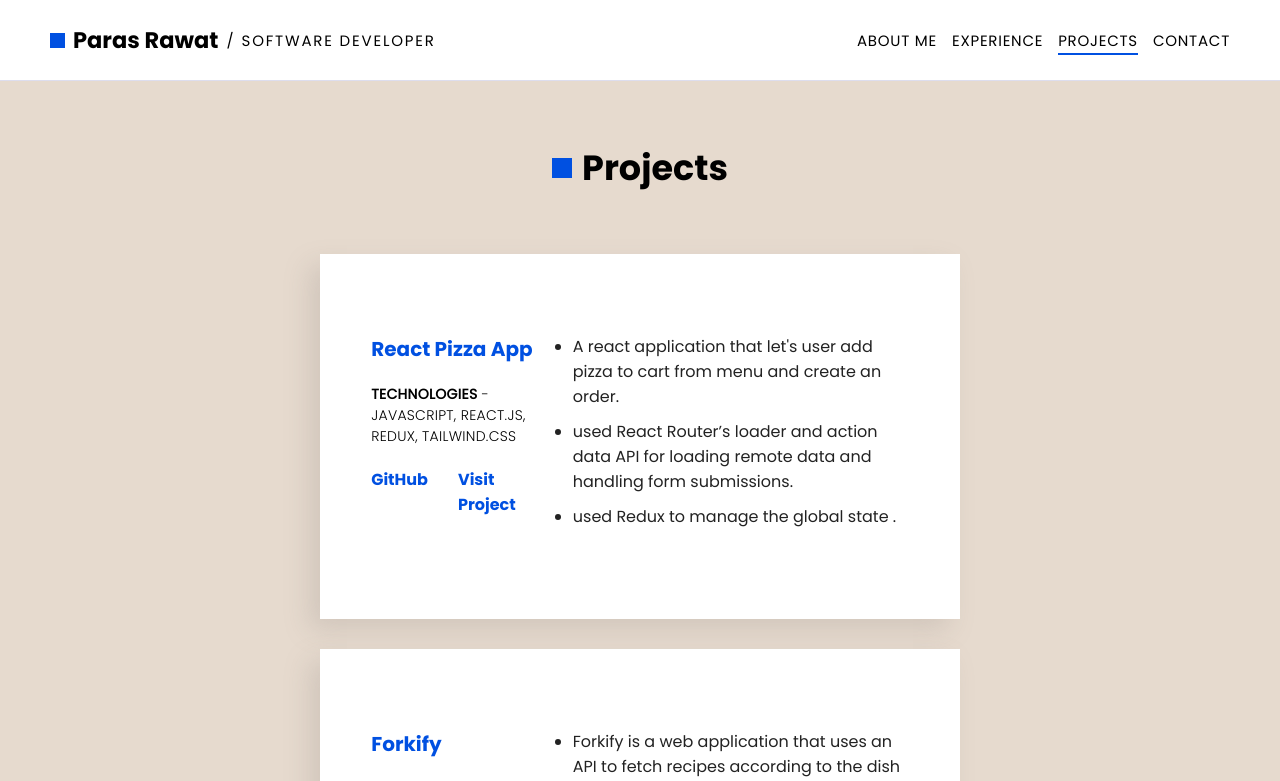
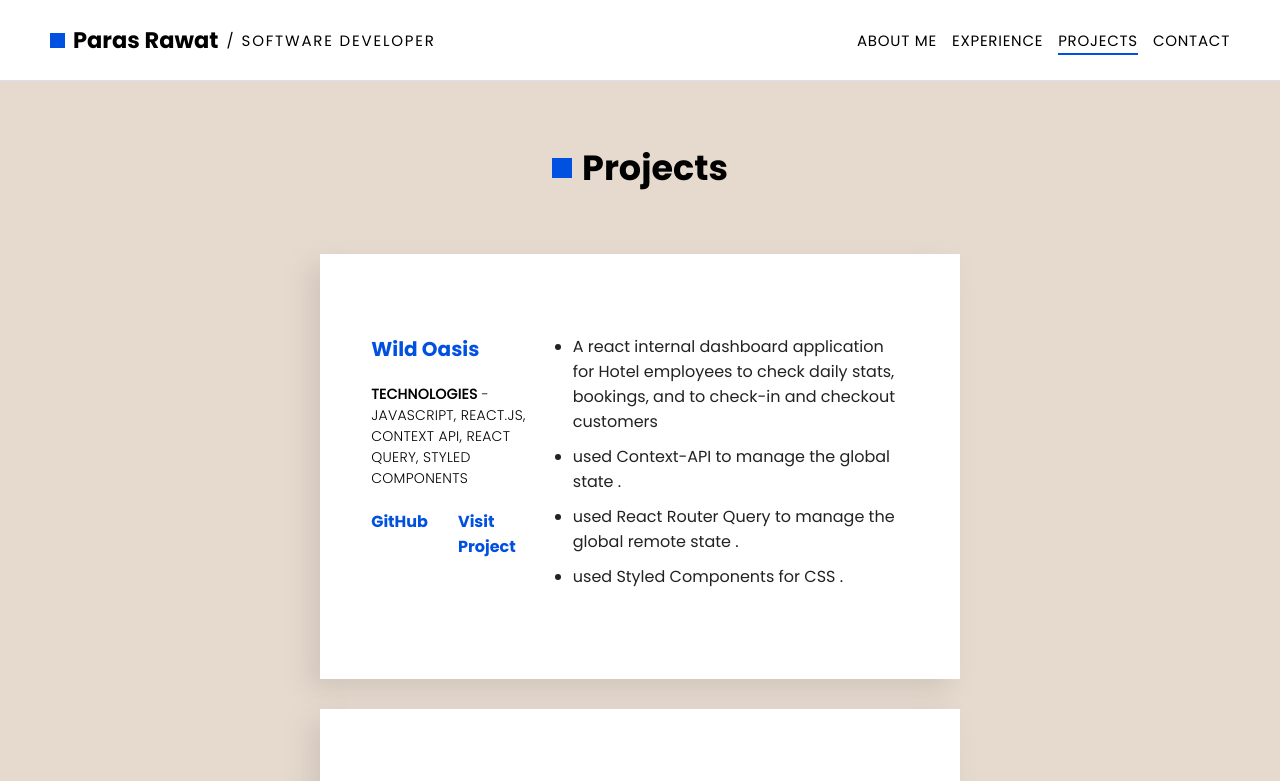
Before and after one commit to Paras0-7/Portfolio, a React (Create React App) app: page /projects in a window 1280 px wide. Shown: the top 781 px of the page. Built offline with nearby package versions, Linux system fonts and the light colour scheme.

Commit message:
project updates

```diff
--- a/src/assets/portfolio-data/projects.json
+++ b/src/assets/portfolio-data/projects.json
@@ -1,4 +1,17 @@
 [
+  {
+    "name": "Wild Oasis",
+    "githubLink": "https://github.com/Paras0-7/wild-oasis",
+    "deployed": "https://wild--oasis.vercel.app/",
+    "techstacks": "JavaScript, React.js, Context API, React Query, Styled Components",
+    "description": [
+      "A react internal dashboard application for Hotel employees to check daily stats, bookings, and to check-in and checkout customers",
+      "used Context-API to manage the global state .",
+      "used React Router Query to manage the global remote state .",
+      "used Styled Components for CSS ."
+    ],
+    "id": 3
+  },
   {
     "name": "React Pizza App",
     "githubLink": "https://github.com/Paras0-7/react-pizza-app",
--- a/src/components/Home/DescriptionContainer.js
+++ b/src/components/Home/DescriptionContainer.js
@@ -6,7 +6,7 @@ export const DescriptionContainer = function () {
       <div className="headline-1">Hello</div>
       <div className="headline-2">Here's who I am & what I do</div>
       <div className="btn-container">
-        <a href="https://drive.google.com/file/d/1dj5QyNQkmxaRehBgQop-de9yfRBg99fY/view?usp=drive_link" target="_blank" rel="noreferrer">
+        <a href="https://drive.google.com/file/d/11JvqG1m0lJzgGkTjFNACW9d7iGLbvzbi/view?usp=sharing" target="_blank" rel="noreferrer">
           <button className="resume-btn">Resume</button>
         </a>
         <Link to="/projects">
```
